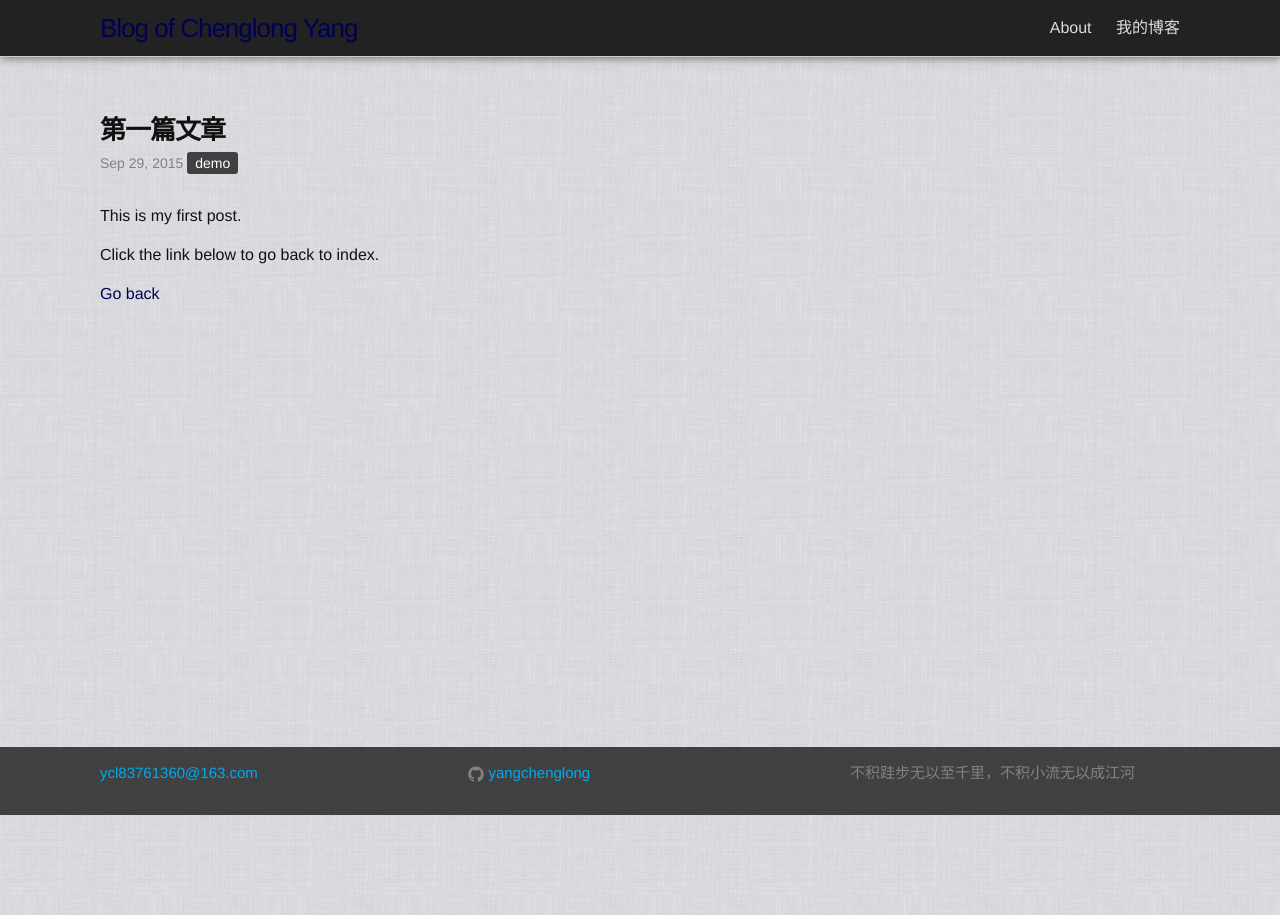
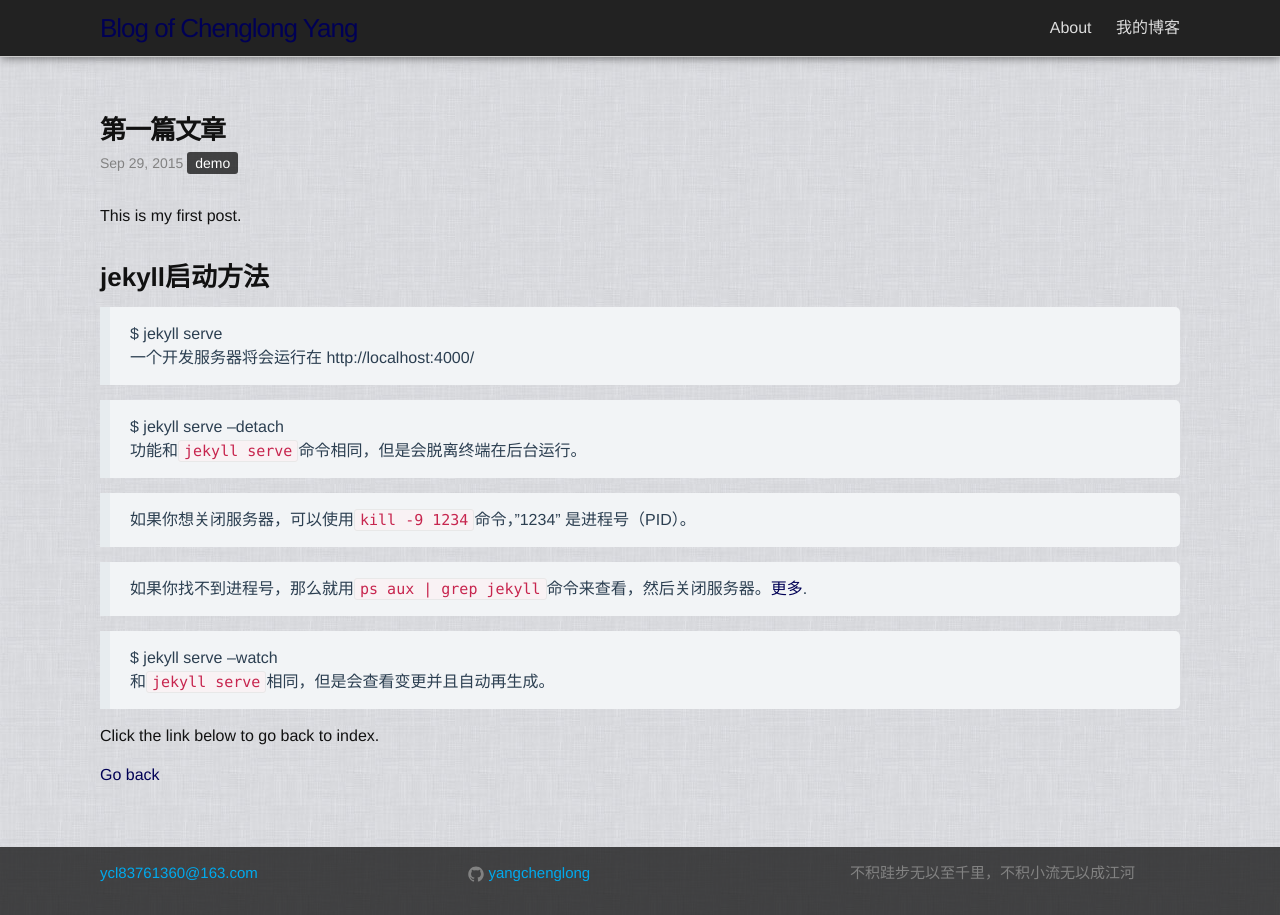
Before and after one commit to laurelyoung/laurelyoung.github.io, a Jekyll site: the page built from _posts/2015-09-29-first-post.md, in a window 1280 px wide. Built offline with Jekyll 4.4.1, drawn with Linux system fonts in a browser that asks for light colours.

Commit message:
新增一篇博客

```diff
--- /dev/null
+++ b/_posts/2015-09-29-first-post.md
@@ -0,0 +1,28 @@
+---
+layout: post
+title: 第一篇文章
+tags: [demo]
+categories: [jekyll, blog]
+---
+
+<p>This is my first post.</p>
+
+#jekyll启动方法
+
+> $ jekyll serve <br>
+> 一个开发服务器将会运行在 http://localhost:4000/
+
+> $ jekyll serve --detach <br>
+> 功能和`jekyll serve`命令相同，但是会脱离终端在后台运行。
+
+> 如果你想关闭服务器，可以使用`kill -9 1234`命令，"1234" 是进程号（PID）。
+
+> 如果你找不到进程号，那么就用`ps aux | grep jekyll`命令来查看，然后关闭服务器。[更多](http://unixhelp.ed.ac.uk/>shell/jobz5.html).
+
+> $ jekyll serve --watch <br>
+> 和`jekyll serve`相同，但是会查看变更并且自动再生成。
+
+
+<p>Click the link below to go back to index.</p>
+
+<a href="{{ site.baseurl }}/index.html">Go back</a>
```
Also changed, not shown: _posts/2015-09-29-first-post.html (deleted, +0 -12 lines), _posts/2015-11-15-Maven私服（Nexus）搭建.md (+1 -1 lines), _posts/2015-11-20-FTPClient上传图片出错.md (added, +64 -0 lines).
